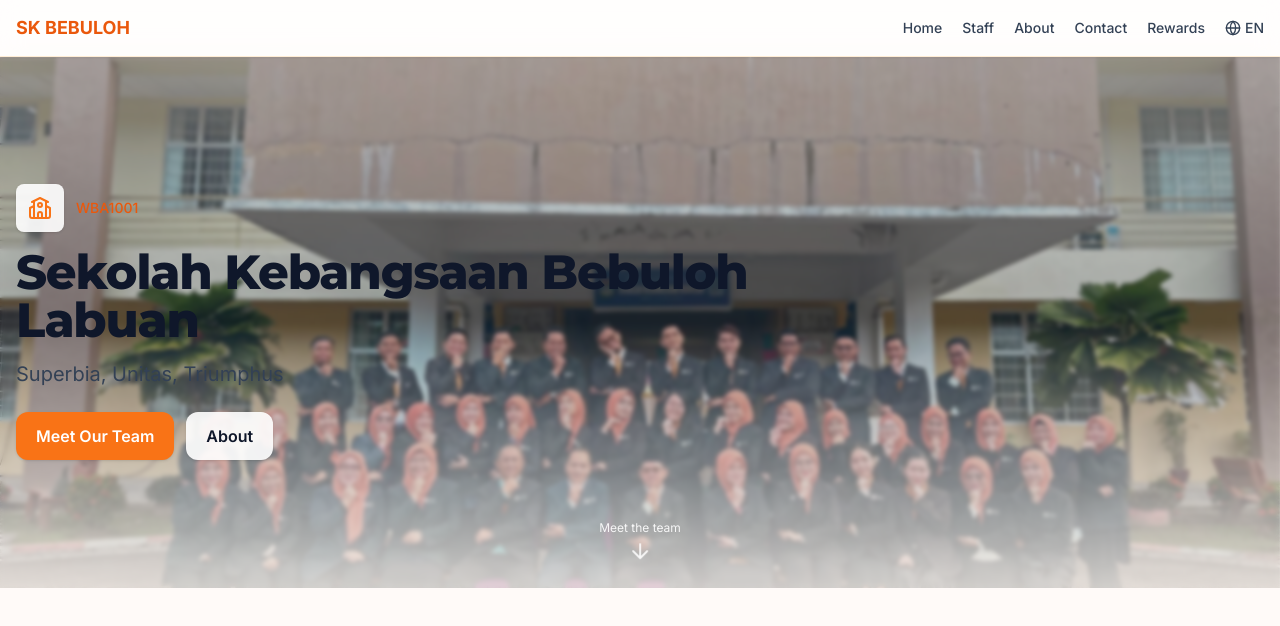
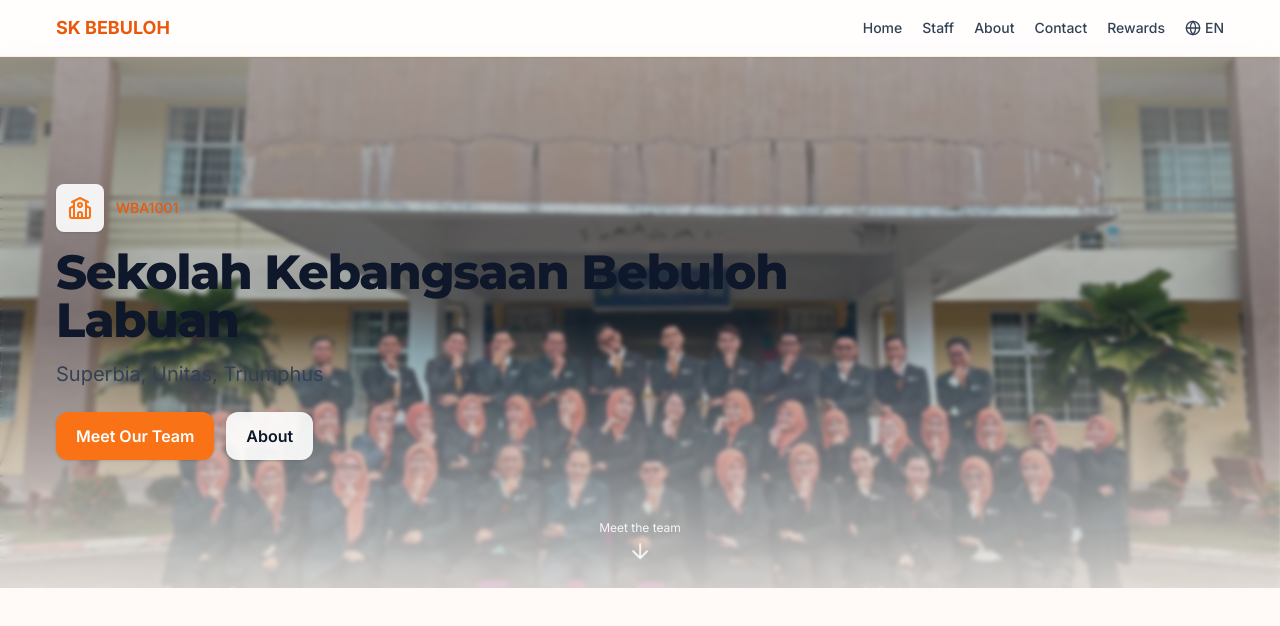
Before and after one commit to ngalang290898-svg/sk-bebuloh-website_update, a Next.js app: page / in a window 1280 px wide. Shown: the top 626 px of the page. Built offline with nearby package versions, Linux system fonts and the light colour scheme.

Commit message:
Update globals.css

```diff
--- a/app/globals.css
+++ b/app/globals.css
@@ -64,3 +64,11 @@ a {
   -ms-overflow-style: none;
   scrollbar-width: none;
 }
+/* Ensure navbar & floating button layers work correctly */
+body {
+  scroll-behavior: smooth;
+}
+
+.container {
+  max-width: 1200px;
+}
```
